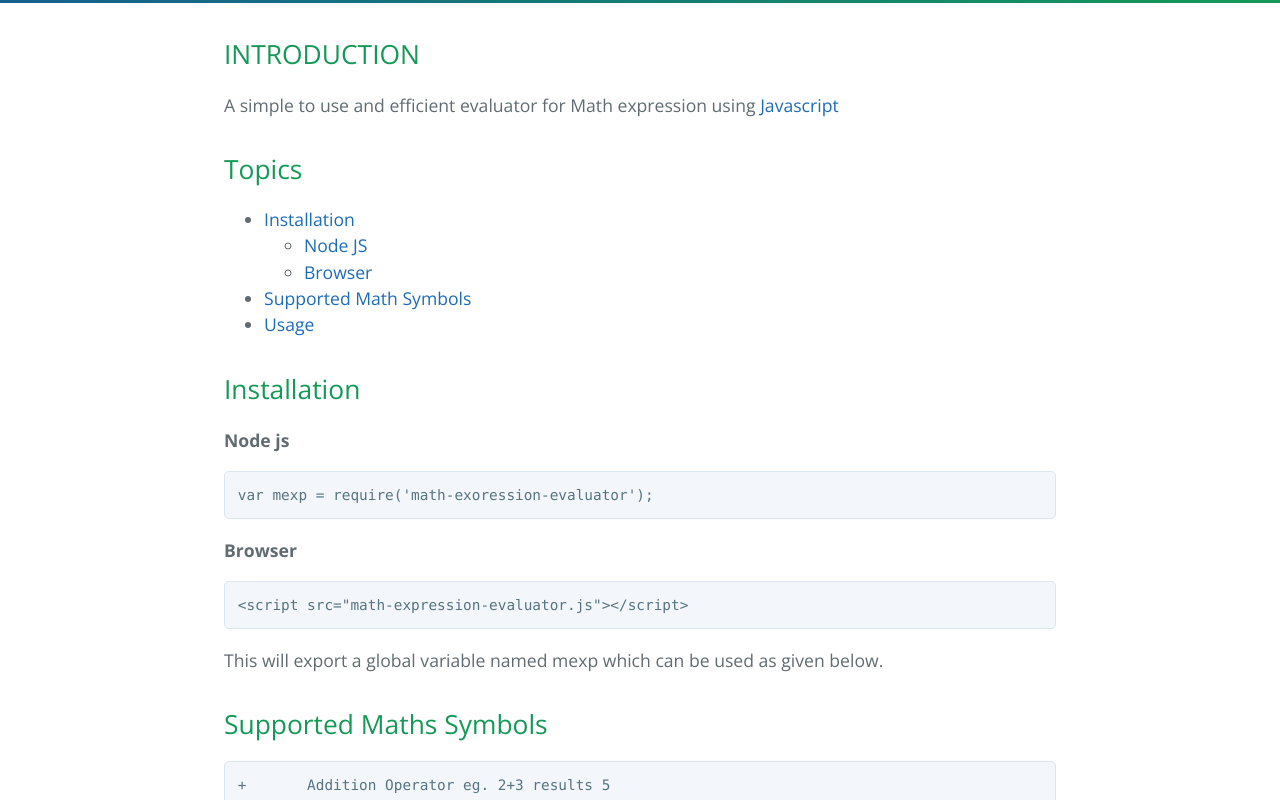
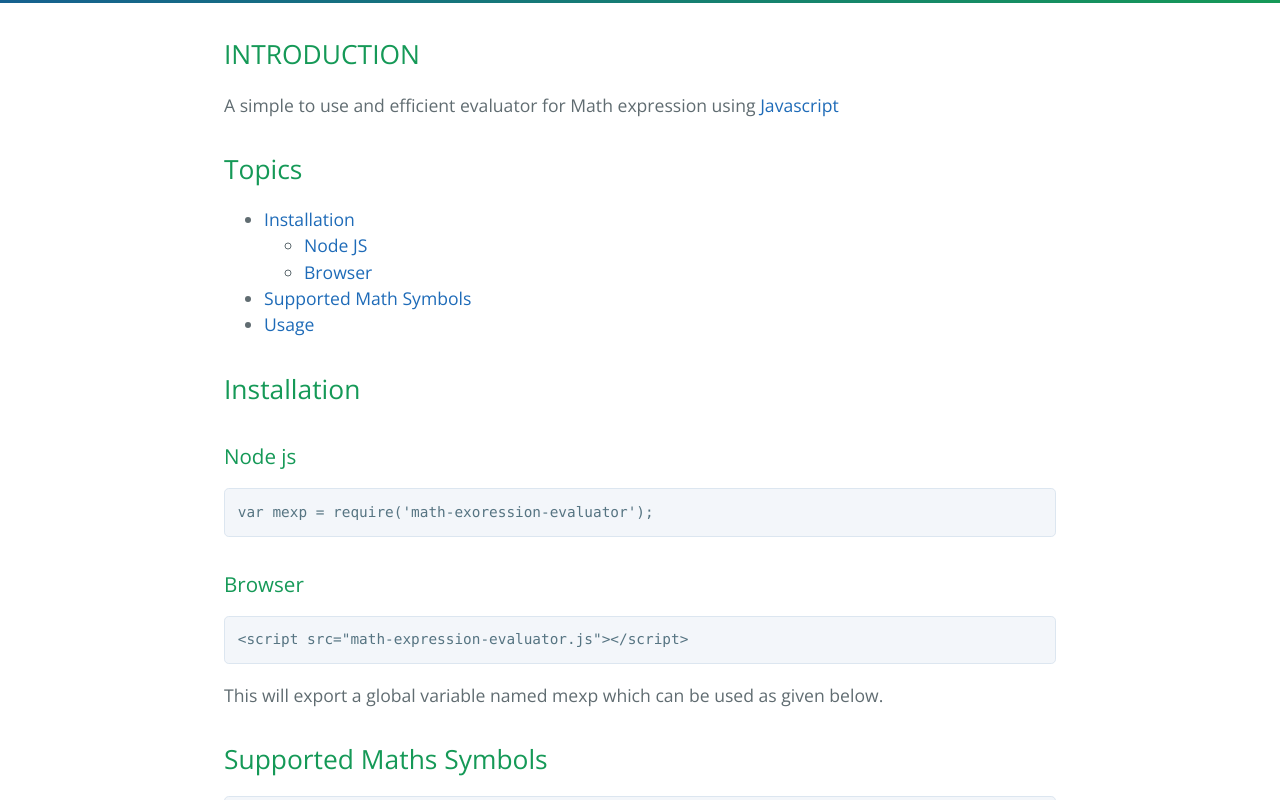
Before and after one commit to bugwheels94/math-expression-evaluator, a plain HTML site: page index.html in a window 1280 px wide. Shown: the part 380-1180 px from the top of the page. Drawn offline with nearby package versions, Linux system fonts and the light colour scheme.

```diff
--- a/index.html
+++ b/index.html
@@ -43,12 +43,14 @@
 <h2>
 <a id="installation" class="anchor" href="#installation" aria-hidden="true"><span class="octicon octicon-link"></span></a>Installation</h2>
 
-<p><strong>Node js</strong></p>
+<h3>
+<a id="node-js" class="anchor" href="#node-js" aria-hidden="true"><span class="octicon octicon-link"></span></a>Node js</h3>
 
 <pre><code>var mexp = require('math-exoression-evaluator');
 </code></pre>
 
-<p><strong>Browser</strong></p>
+<h3>
+<a id="browser" class="anchor" href="#browser" aria-hidden="true"><span class="octicon octicon-link"></span></a>Browser</h3>
 
 <pre><code>&lt;script src="math-expression-evaluator.js"&gt;&lt;/script&gt;
 </code></pre>
```
Also changed, not shown: params.json (+1 -1 lines).
